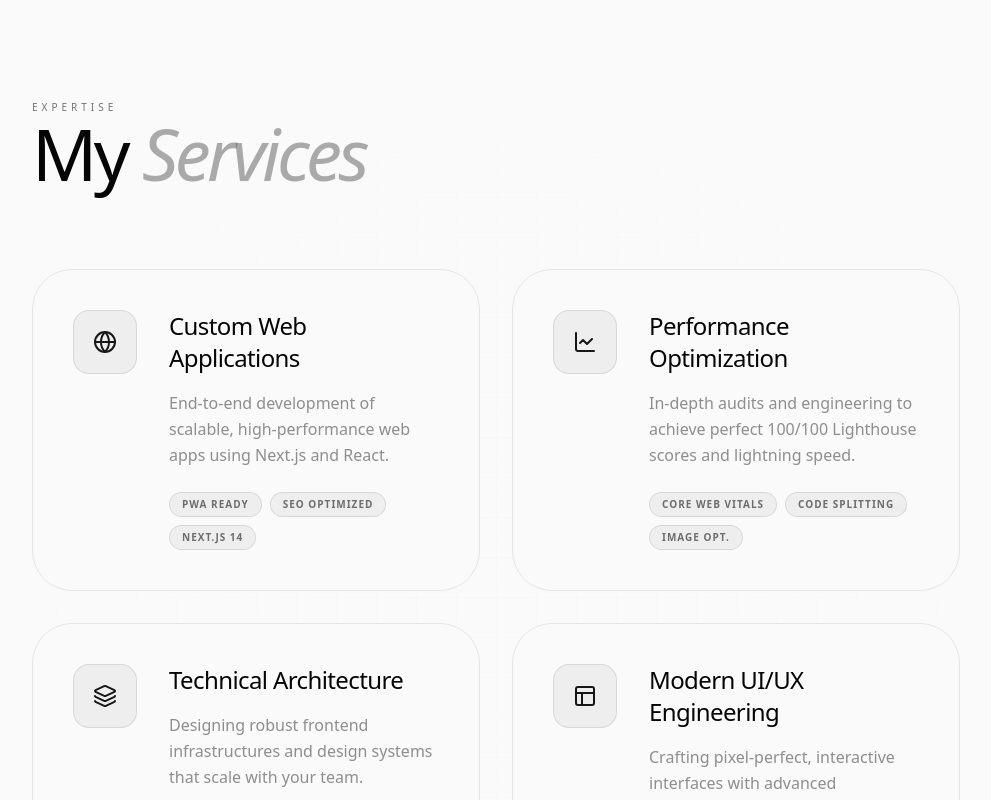
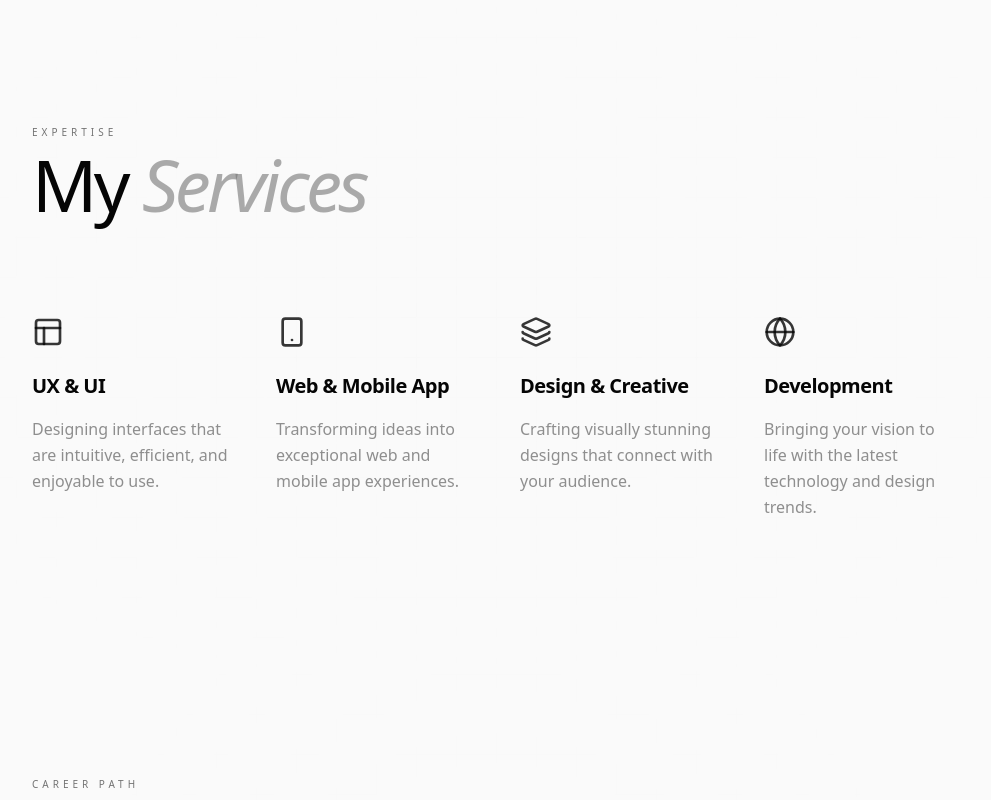
Before and after one commit to twistycoder/aravinth-portfolio, a Next.js app: page / in a window 1280 px wide. Shown: the part 5280-6080 px from the top of the page, without its empty margins (144-1135 px from the left). Built offline with nearby package versions, Linux system fonts and the light colour scheme.

Commit message:
feat: add Services section component with animated service card grid

```diff
--- a/src/components/sections/Services.tsx
+++ b/src/components/sections/Services.tsx
@@ -7,41 +7,37 @@ import { Globe, Smartphone, Search, LineChart, Layout, Layers } from "lucide-rea
 
 const SERVICES = [
   {
-    title: "Custom Web Applications",
-    description: "End-to-end development of scalable, high-performance web apps using Next.js and React.",
-    icon: <Globe className="w-6 h-6" />,
-    features: ["PWA Ready", "SEO Optimized", "Next.js 14"]
+    title: "UX & UI",
+    description: "Designing interfaces that are intuitive, efficient, and enjoyable to use.",
+    icon: <Layout className="w-8 h-8" />
   },
   {
-    title: "Performance Optimization",
-    description: "In-depth audits and engineering to achieve perfect 100/100 Lighthouse scores and lightning speed.",
-    icon: <LineChart className="w-6 h-6" />,
-    features: ["Core Web Vitals", "Code Splitting", "Image Opt."]
+    title: "Web & Mobile App",
+    description: "Transforming ideas into exceptional web and mobile app experiences.",
+    icon: <Smartphone className="w-8 h-8" />
   },
   {
-    title: "Technical Architecture",
-    description: "Designing robust frontend infrastructures and design systems that scale with your team.",
-    icon: <Layers className="w-6 h-6" />,
-    features: ["Design Systems", "State Mgmt", "Clean Code"]
+    title: "Design & Creative",
+    description: "Crafting visually stunning designs that connect with your audience.",
+    icon: <Layers className="w-8 h-8" />
   },
   {
-    title: "Modern UI/UX Engineering",
-    description: "Crafting pixel-perfect, interactive interfaces with advanced animations and focus on UX.",
-    icon: <Layout className="w-6 h-6" />,
-    features: ["Framer Motion", "Accessibility", "Responsive"]
+    title: "Development",
+    description: "Bringing your vision to life with the latest technology and design trends.",
+    icon: <Globe className="w-8 h-8" />
   }
 ];
 
 export function Services() {
   return (
-    <Section id="services" className="relative overflow-hidden">
-      <div className="absolute inset-0 -z-10 grid-pattern opacity-[0.1]" />
+    <Section id="services" className="relative overflow-hidden py-24 md:py-32">
+      <div className="absolute inset-0 -z-10 grid-pattern opacity-[0.05]" />
 
-      <div className="mb-12 md:mb-20 space-y-2 md:space-y-4">
+      <div className="mb-16 md:mb-24">
         <motion.span
-          initial={{ opacity: 0, x: -20 }}
-          whileInView={{ opacity: 1, x: 0 }}
-          className="text-[10px] tracking-[0.4em] text-muted-foreground uppercase"
+          initial={{ opacity: 0, y: 10 }}
+          whileInView={{ opacity: 1, y: 0 }}
+          className="text-[10px] tracking-[0.4em] text-muted-foreground uppercase block mb-2"
         >
           Expertise
         </motion.span>
@@ -54,37 +50,32 @@ export function Services() {
         </motion.h2>
       </div>
 
-      <div className="grid gap-8 md:grid-cols-2">
+      <div className="grid gap-12 sm:grid-cols-2 lg:grid-cols-4 relative">
         {SERVICES.map((service, idx) => (
           <motion.div
             key={idx}
-            initial={{ opacity: 0, scale: 0.95 }}
-            whileInView={{ opacity: 1, scale: 1 }}
+            initial={{ opacity: 0, y: 30 }}
+            whileInView={{ opacity: 1, y: 0 }}
             viewport={{ once: true }}
-            transition={{ duration: 0.5, delay: idx * 0.1 }}
-            className="group relative rounded-3xl md:rounded-[2.5rem] border border-border bg-background/50 p-6 md:p-10 backdrop-blur-sm transition-all duration-500 hover:border-primary/20 hover:shadow-2xl overflow-hidden"
+            transition={{ duration: 0.7, delay: idx * 0.1 }}
+            className="group relative flex flex-col gap-6"
           >
-            <div className="absolute inset-0 bg-gradient-to-br from-primary/5 via-transparent to-transparent opacity-0 group-hover:opacity-100 transition-opacity duration-500" />
+            {/* Icon Container */}
+            <div className="text-foreground/80 group-hover:text-primary transition-colors duration-500">
+              {service.icon}
+            </div>
 
-            <div className="relative z-10 flex flex-col md:flex-row gap-8 items-start">
-              <div className="flex h-16 w-16 shrink-0 items-center justify-center rounded-2xl bg-primary/5 text-primary border border-primary/10 transition-transform group-hover:scale-110">
-                {service.icon}
-              </div>
+            <div className="space-y-4">
+              <h3 className="text-xl font-semibold tracking-tight transition-colors group-hover:text-primary">
+                {service.title}
+              </h3>
+              <p className="text-sm md:text-base text-muted-foreground/80 leading-relaxed max-w-[280px]">
+                {service.description}
+              </p>
+            </div>
 
-              <div className="space-y-4">
-                <h3 className="text-xl md:text-2xl font-medium tracking-tight">{service.title}</h3>
-                <p className="text-sm md:text-base text-muted-foreground/80 leading-relaxed max-w-md">
-                  {service.description}
-                </p>
-                <div className="flex flex-wrap gap-2 pt-2">
-                  {service.features.map((feature) => (
-                    <span key={feature} className="text-[10px] font-bold tracking-widest uppercase text-primary/60 px-3 py-1 bg-primary/5 rounded-full border border-primary/10">
-                      {feature}
-                    </span>
-                  ))}
-                </div>
-              </div>
-            </div>
+            {/* Subtle Hover Indicator Line */}
+            <div className="h-[2px] w-0 bg-primary/20 transition-all duration-700 group-hover:w-full" />
           </motion.div>
         ))}
       </div>
```
